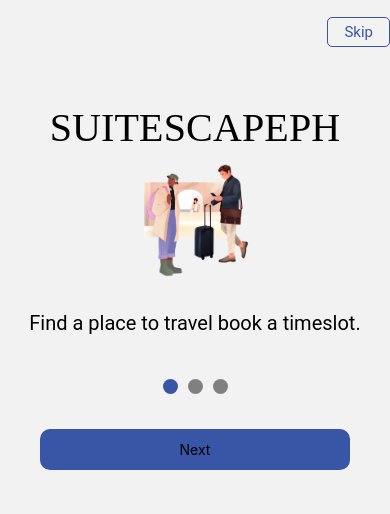
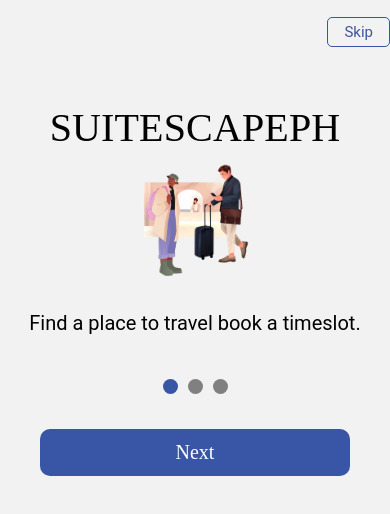
Before and after one commit to kevinpauneljohn/suitescape-frontend, a React Native app: screen / in a window 390 px wide. Shown: the top 514 px of the page. Built offline with nearby package versions, Linux system fonts and the light colour scheme.

Commit message:
Transfer Slider button style to specific Button component style

```diff
--- a/components/Button/Button.js
+++ b/components/Button/Button.js
@@ -1,5 +1,5 @@
 import React from 'react';
-import {Pressable} from 'react-native';
+import {Pressable, Text} from 'react-native';
 import style from './ButtonStyles';
 
 const Button = ({children, onPress}) => (
@@ -9,7 +9,7 @@ const Button = ({children, onPress}) => (
       ...style.button,
       ...(pressed && {opacity: 0.7}),
     })}>
-    {children}
+    <Text style={style.buttonText}>{children}</Text>
   </Pressable>
 );
 
--- a/components/Button/ButtonStyles.js
+++ b/components/Button/ButtonStyles.js
@@ -10,6 +10,11 @@ const style = StyleSheet.create({
     alignItems: 'center',
     backgroundColor: Colors.blue,
   },
+  buttonText: {
+    color: 'white',
+    fontFamily: 'Inter-Medium',
+    fontSize: 20,
+  },
 });
 
 export default style;
```
